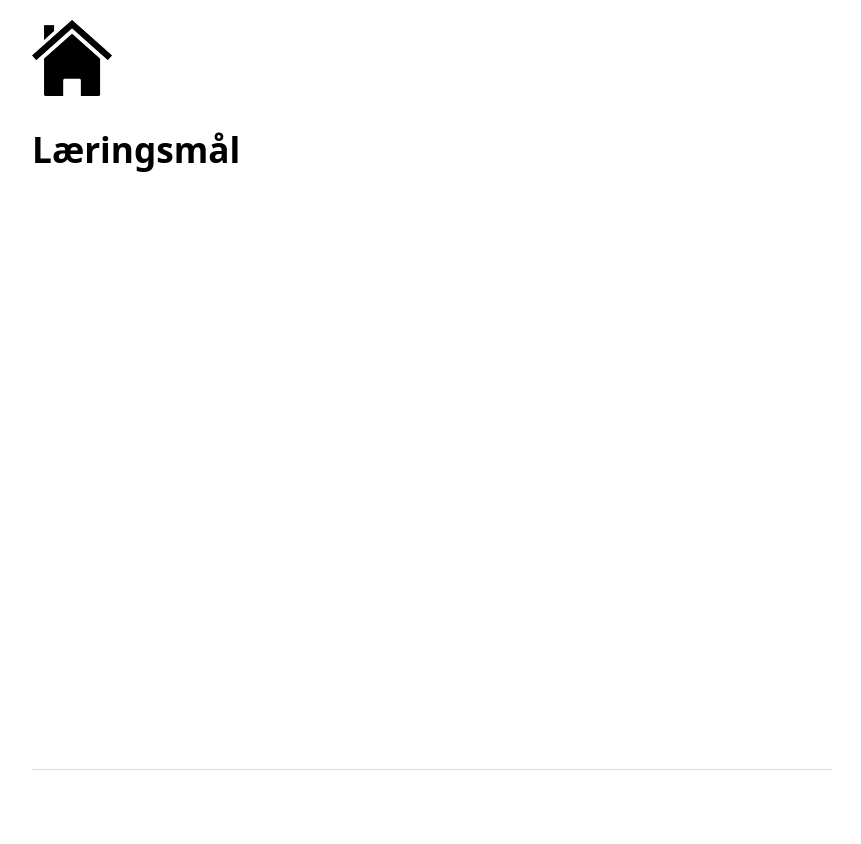
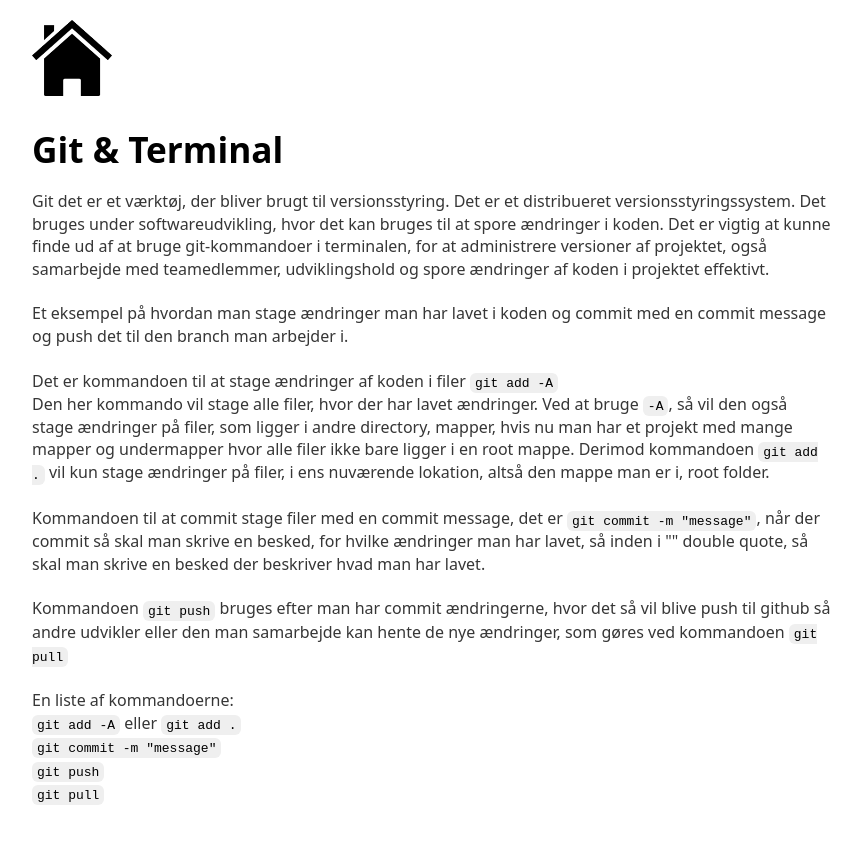
Before and after one commit to weix0015/Mandatory_I, a website: page public/pages/git_terminal/git_terminal.html in a window 1280 px wide. Shown: the top 844 px of the page, without its empty margins (208-1069 px from the left). Before the commit the page ends 800 px from the top, so only its background shows below. Drawn offline with Linux system fonts and the light colour scheme.

Commit message:
added documentation to git & terminal to a paragraph

```diff
--- a/public/pages/git_terminal/git_terminal.html
+++ b/public/pages/git_terminal/git_terminal.html
@@ -13,9 +13,39 @@
       <a href="/"><img id="homepage_logo" src="/assets/images/homepage_logo.png"></a>
     </nav>
     <main>
-      <h1>Læringsmål</h1>
+      <h1>Git & Terminal</h1>
+      <p>Git det er et værktøj, der bliver brugt til versionsstyring. Det er et distribueret versionsstyringssystem.
+        Det bruges under softwareudvikling, hvor det kan bruges til at spore ændringer i koden.
+        Det er vigtig at kunne finde ud af at bruge git-kommandoer i terminalen, for at administrere versioner af projektet,
+        også samarbejde med teamedlemmer, udviklingshold og spore ændringer af koden i projektet effektivt.
+        <br><br>
+        Et eksempel på hvordan man stage ændringer man har lavet i koden og commit med en commit message
+        og push det til den branch man arbejder i.
+        <br><br>
+        Det er kommandoen til at stage ændringer af koden i filer
+        <code>git add -A</code>
+        <br>
+        Den her kommando vil stage alle filer, hvor der har lavet ændringer.
+        Ved at bruge <code>-A</code>, så vil den også stage ændringer på filer, som ligger i andre directory, mapper,
+        hvis nu man har et projekt med mange mapper og undermapper hvor alle filer ikke bare ligger i en root mappe.
+        Derimod kommandoen <code>git add .</code> vil kun stage ændringer på filer, i ens nuværende lokation,
+        altså den mappe man er i, root folder.
+        <br><br>
+        Kommandoen til at commit stage filer med en commit message, det er <code>git commit -m "message"</code>,
+        når der commit så skal man skrive en besked, for hvilke ændringer man har lavet,
+        så inden i "" double quote, så skal man skrive en besked der beskriver hvad man har lavet.
+        <br><br>
+        Kommandoen <code>git push</code> bruges efter man har commit ændringerne, hvor det så vil blive push til github
+        så andre udvikler eller den man samarbejde kan hente de nye ændringer,
+        som gøres ved kommandoen <code>git pull</code>
+        <br><br>
+        En liste af kommandoerne:
+        <br><code>git add -A</code> eller <code>git add .</code>
+        <br><code>git commit -m "message"</code>
+        <br><code>git push</code>
+        <br><code>git pull</code>
+      </p>
     </main>
-
     <footer></footer>
 
 </body>
```
Also changed, not shown: app.js (+8 -4 lines), public/pages/homepage/homepage.html (+10 -4 lines), public/pages/javascript_datatypes/javascript_datatypes.html (+3 -1 lines).
